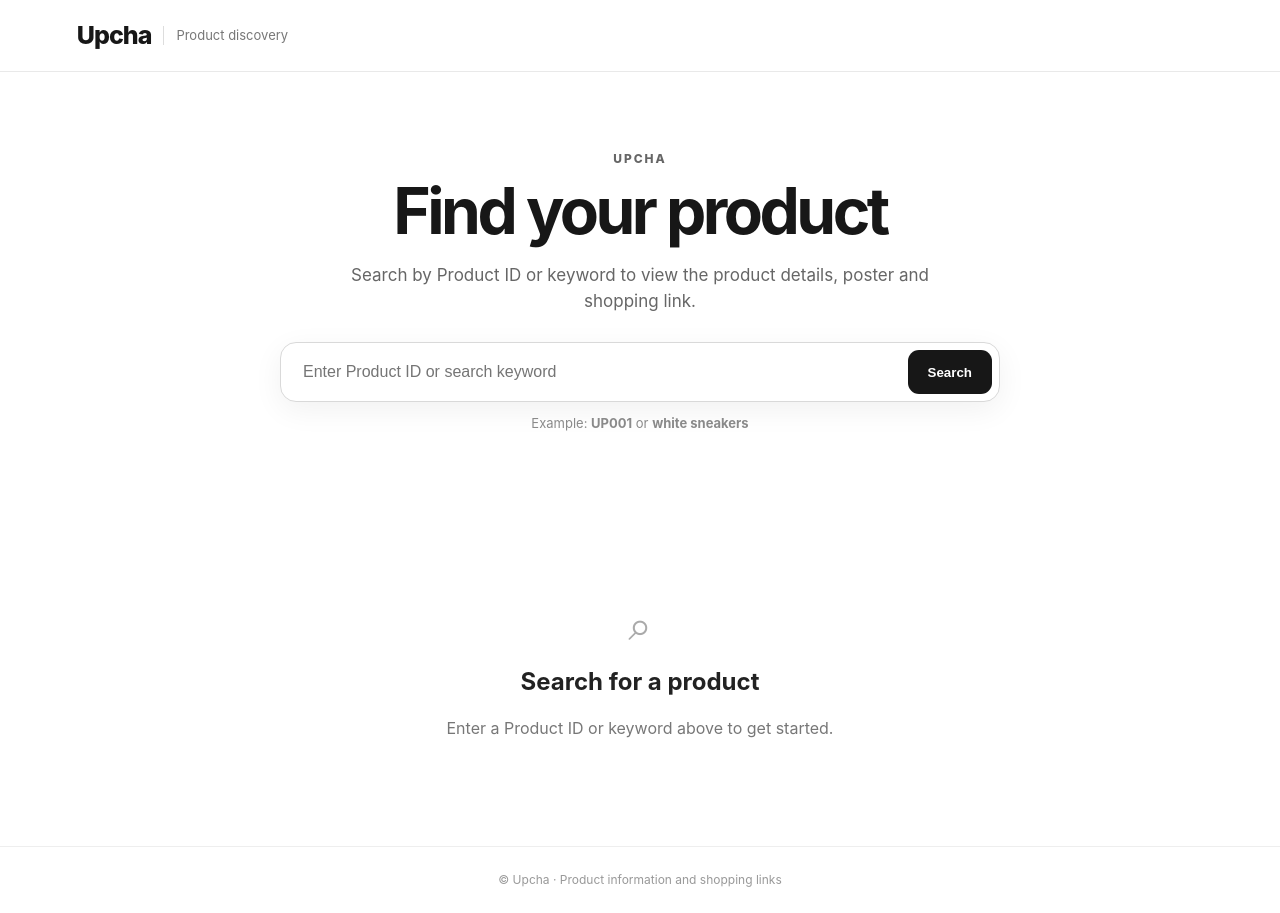
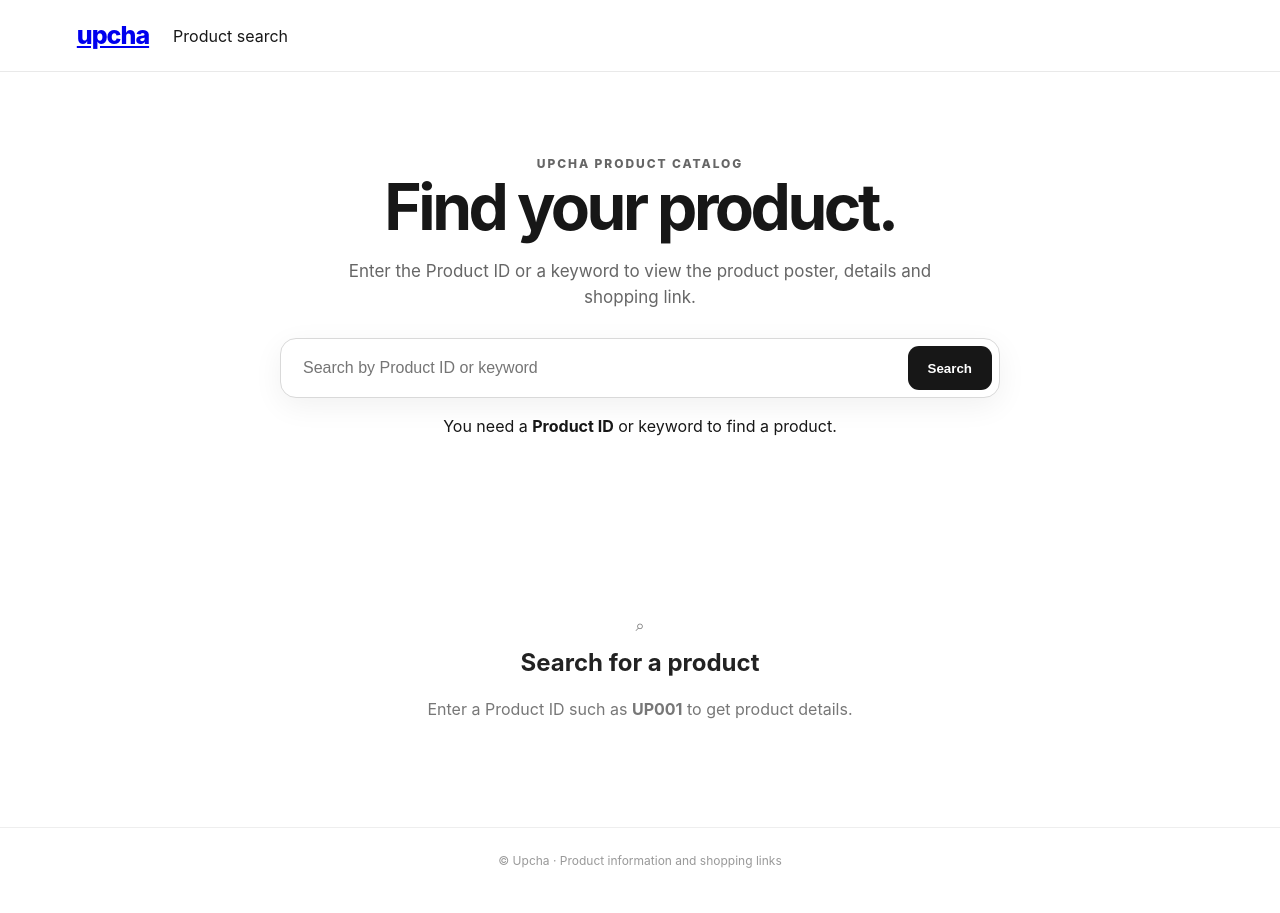
Before and after one commit to chanduuu0718/upcha, a plain HTML site: page frontend/catalog/index.html in a window 1280 px wide. Drawn offline with Linux system fonts and the light colour scheme.

Commit message:
Redesign Upcha public product search page

```diff
--- a/frontend/catalog/index.html
+++ b/frontend/catalog/index.html
@@ -3,35 +3,38 @@
 <head>
   <meta charset="UTF-8">
   <meta name="viewport" content="width=device-width, initial-scale=1.0">
-  <meta name="description" content="Upcha product search — find products by Product ID or keyword.">
+  <meta name="description" content="Upcha — search products by Product ID or keyword and shop through the affiliate link.">
   <title>Upcha — Product Search</title>
   <link rel="stylesheet" href="./styles.css">
 </head>
 <body>
   <header class="site-header">
-    <div class="brand">Upcha</div>
-    <div class="brand-subtitle">Product discovery</div>
+    <a class="brand" href="./" aria-label="Upcha home">upcha</a>
+    <span class="brand-divider"></span>
+    <span class="header-label">Product search</span>
   </header>
 
   <main class="page">
     <section class="hero">
-      <p class="eyebrow">UPCHA</p>
-      <h1>Find your product</h1>
-      <p class="hero-copy">Search by Product ID or keyword to view the product details, poster and shopping link.</p>
+      <span class="eyebrow">UPCHA PRODUCT CATALOG</span>
+      <h1>Find your product.</h1>
+      <p class="hero-copy">Enter the Product ID or a keyword to view the product poster, details and shopping link.</p>
+
       <form id="search-form" class="search-form" role="search">
         <label class="sr-only" for="search-input">Product ID or keyword</label>
-        <input id="search-input" type="search" placeholder="Enter Product ID or search keyword" autocomplete="off">
+        <input id="search-input" type="search" placeholder="Search by Product ID or keyword" autocomplete="off" spellcheck="false">
         <button type="submit">Search</button>
       </form>
-      <p class="hint">Example: <strong>UP001</strong> or <strong>white sneakers</strong></p>
+
+      <p class="search-note">You need a <strong>Product ID</strong> or keyword to find a product.</p>
     </section>
 
     <section id="results" class="results" aria-live="polite"></section>
 
     <section id="empty-state" class="empty-state">
-      <div class="empty-icon">⌕</div>
+      <div class="search-mark" aria-hidden="true">⌕</div>
       <h2>Search for a product</h2>
-      <p>Enter a Product ID or keyword above to get started.</p>
+      <p>Enter a Product ID such as <strong>UP001</strong> to get product details.</p>
     </section>
   </main>
 
```
